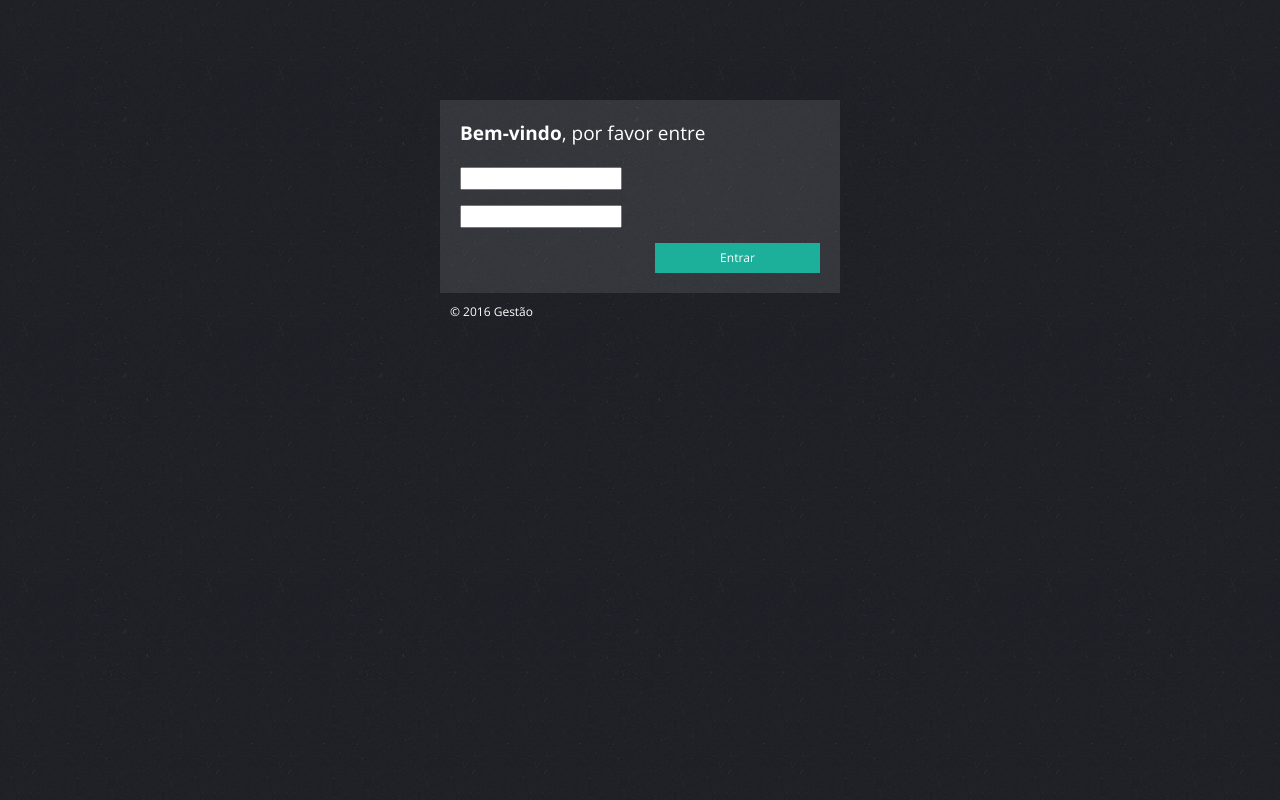
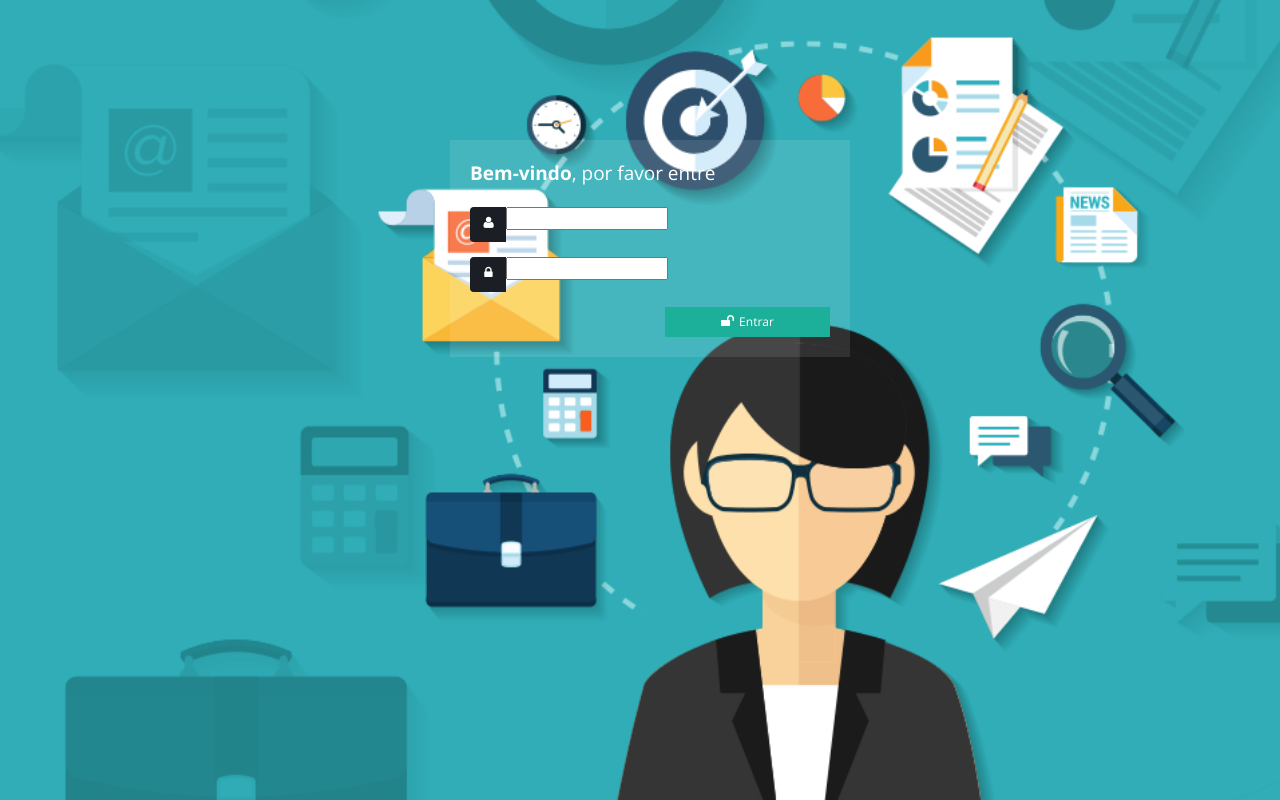
Before and after one commit to dlmoraes/gestpres, a Django app: template core/templates/login.html in a window 1280 px wide. Run offline with Django 3.2, Linux system fonts and the light colour scheme; the template is opened without the code that fills it, so the values that code supplies are empty, except form fields; tables that the repository leaves empty hold one stand-in row (values such as "Sample post"); form fields are guessed from the names that the template uses; parts of the project's set-up code (start-up, migrations or seed data) failed here and were passed over; some libraries are stand-ins or nearby versions.

Commit message:
Alteração em pag login e app accounts

```diff
--- a/accounts/admin.py
+++ b/accounts/admin.py
@@ -1,5 +1,7 @@
 #coding=utf-8
 from django.contrib import admin
+
+from .forms import PerfilModelForm
 from .models import Perfil
 
 
@@ -9,3 +11,4 @@ class PerfilAdmin(admin.ModelAdmin):
     list_display = ['user', 'empresa', 'dt_criado', 'dt_modificado']
     search_fields = ['user']
     list_filter = ['empresa']
+    form = PerfilModelForm
--- a/core/templates/login.html
+++ b/core/templates/login.html
@@ -4,7 +4,7 @@
     {% load staticfiles %}
     {% load widget_tweaks %}
     <!-- META SECTION -->
-    <title>Joli Admin - Responsive Bootstrap Admin Template</title>
+    <title>Sistema de Gestão Estratégico</title>
     <meta http-equiv="Content-Type" content="text/html; charset=utf-8"/>
     <meta http-equiv="X-UA-Compatible" content="IE=edge"/>
     <meta name="viewport" content="width=device-width, initial-scale=1"/>
@@ -26,6 +26,21 @@
     <link rel="stylesheet" type="text/css" href="{% static "css/animate/animate.min.css" %}"/>
     <link rel="stylesheet" type="text/css" id="theme" href="{% static "css/theme-default.css" %}"/>
     <!-- EOF CSS INCLUDE -->
+
+    <style>
+        .login-container {
+            position: absolute;
+            top: -40px;
+            left: -20px;
+            right: -40px;
+            bottom: 0%;
+            width: auto;
+            height: auto;
+            background-image: url("{% static "assets/login/gestao-de-grafica-digital.png" %}");
+            background-size: cover;
+            z-index: 0;
+        }
+    </style>
 </head>
 
 <body>
@@ -33,42 +48,46 @@
 <div class="login-container">
 
     <div class="login-box animated fadeInDown">
-        <!--<div class="login-logo">Gestão</div>-->
-        <div class="login-body">
-            {% for error in form.non_field_errors %}
-                <div class="alert alert-danger">
-                    {{ error }}
-                </div>
-            {% endfor %}
+        {% comment %}<div class="login-logo"></div>{% endcomment %}
+        <div class="login-body" style="margin-top: 20%">
             <div class="login-title"><strong>Bem-vindo</strong>, por favor entre</div>
-            <form action="#logar" class="form-horizontal" method="post">
+            <form action="." class="form-horizontal" method="post">
                 {% csrf_token %}
                 <div class="form-group">
                     <div class="col-md-12">
-                        {% render_field form.username class="form-control" placeholder="Usuário" %}
+                        <div class="input-group">
+                            <span class="input-group-addon">
+                                <span class="fa fa-user" style="padding-bottom: 12px"></span>
+                            </span>
+                            {% render_field form.username|attr:"style: background: white; color: black" class="form-control" placeholder="Usuário" %}
+                        </div>
                     </div>
                 </div>
                 <div class="form-group">
                     <div class="col-md-12">
-                        {% render_field form.password class="form-control" placeholder="Senha" %}
+                        <div class="input-group">
+                            <span class="input-group-addon">
+                                <span class="fa fa-lock" style="padding-bottom: 12px"></span>
+                            </span>
+                            {% render_field form.password|attr:"style: background: white; color: black" class="form-control" placeholder="Senha" %}
+                        </div>
                     </div>
                 </div>
                 <div class="form-group">
+
                     <div class="col-md-6">
-                        <!--<a href="#" class="btn btn-link btn-block">Forgot your password?</a>-->
+                        {% comment %}
+                            <a href="#" class="btn btn-link btn-block">Forgot your password?</a>
+                        {% endcomment %}
                     </div>
+
                     <div class="col-md-6">
-                        <button class="btn btn-info btn-block">Entrar</button>
+                        <button class="btn btn-info btn-block"><span class="fa fa-unlock"></span>Entrar</button>
                     </div>
                 </div>
             </form>
         </div>
         <div class="login-footer">
-            <div class="pull-left">
-                &copy; 2016 Gestão
-            </div>
-            <div class="pull-right">
-            </div>
         </div>
     </div>
 
```
Also changed, not shown: accounts/forms.py (added, +12 -0 lines), accounts/models.py (+38 -2 lines), accounts/migrations/0002_auto_20160923_1324.py (added), accounts/migrations/0003_auto_20160923_1329.py (added), accounts/migrations/0004_auto_20160923_1341.py (added), accounts/migrations/0005_auto_20160923_1344.py (added), accounts/migrations/0006_auto_20160923_1720.py (added), accounts/migrations/0007_auto_20160923_1914.py (added), accounts/migrations/0008_auto_20160923_2127.py (added), accounts/migrations/0009_auto_20160923_2130.py (added), core/static/assets/login/gestao-de-grafica-digital.png (added).
